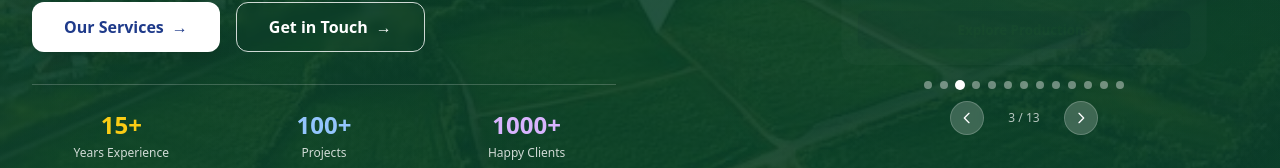
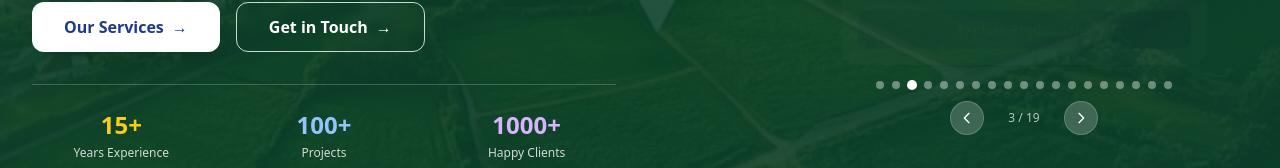
Before and after one commit to Codeby-Sameer/ProjectAG, a React (Vite) app: page / in a window 1280 px wide. Shown: the part 632-800 px from the top of the page. Built offline with nearby package versions, Linux system fonts and the light colour scheme; no server answers.

Commit message:
iam ironman

```diff
--- a/src/components/Hero.jsx
+++ b/src/components/Hero.jsx
@@ -47,7 +47,7 @@ const CompanyServicesCarousel = () => {
     features: ["Film & Entertainment Events", "Corporate Galas", "Media Production", "Award Ceremonies"],
     gradient: "from-orange-500 to-yellow-500",
     dotColor: "bg-orange-500",
-    image: "img/events-media.jpg",
+    image: "img/events.png",
     link: "https://anand-events.vercel.app",
     buttonText: "Explore Events"
   },
@@ -58,7 +58,7 @@ const CompanyServicesCarousel = () => {
     features: ["Global Trading", "Quality Assurance", "Supply Chain Management", "Market Expansion"],
     gradient: "from-teal-500 to-cyan-700",
     dotColor: "bg-teal-500",
-    image: "img/import-export.jpg",
+    image: "img/importexports.png",
     link: "https://anand-trade.vercel.app",
     buttonText: "Explore Trade"
   },
@@ -69,7 +69,7 @@ const CompanyServicesCarousel = () => {
     features: ["Vehicle Monitoring", "Driver Safety", "Emergency Response", "Predictive Analytics"],
     gradient: "from-indigo-500 to-blue-700",
     dotColor: "bg-indigo-500",
-    image: "img/technology-safety.jpg",
+    image: "img/safety.png",
     link: "https://anand-transport-12.vercel.app",
     buttonText: "Explore Safety"
   },
@@ -80,7 +80,7 @@ const CompanyServicesCarousel = () => {
     features: ["Quick Delivery", "Medicine Access", "Quality Assurance", "Healthcare Innovation"],
     gradient: "from-red-500 to-pink-700",
     dotColor: "bg-red-500",
-    image: "img/pharma.jpg",
+    image: "img/pharma.png",
     link: "https://anand-pharma.vercel.app",
     buttonText: "Explore Pharma"
   },
@@ -91,7 +91,7 @@ const CompanyServicesCarousel = () => {
     features: ["Pilgrimage Tours", "Spiritual Guidance", "Cultural Immersion", "Sacred Experiences"],
     gradient: "from-amber-500 to-orange-700",
     dotColor: "bg-amber-500",
-    image: "img/devocation.jpg",
+    image: "img/devocation.png",
     link: "https://anand-devocation.vercel.app",
     buttonText: "Explore Pilgrimage"
   },
@@ -102,7 +102,7 @@ const CompanyServicesCarousel = () => {
     features: ["Travel Planning", "Itinerary Management", "Hotel Bookings", "Destination Coordination"],
     gradient: "from-sky-500 to-blue-600",
     dotColor: "bg-sky-500",
-    image: "img/yatra.jpg",
+    image: "img/yatra.png",
     link: "https://anand-yathra.vercel.app",
     buttonText: "Explore Travel"
   },
@@ -113,7 +113,7 @@ const CompanyServicesCarousel = () => {
     features: ["Security Personnel", "Luxury Transport", "Private Stays", "Discreet Service"],
     gradient: "from-violet-500 to-purple-700",
     dotColor: "bg-violet-500",
-    image: "img/celebrity-service.jpg",
+    image: "img/celebrity.png",
     link: "https://anand-celebrity.vercel.app",
     buttonText: "Explore Services"
   },
@@ -124,7 +124,7 @@ const CompanyServicesCarousel = () => {
     features: ["Secure Storage", "Bank-grade Safety", "Privacy Protection", "Easy Access"],
     gradient: "from-gray-500 to-gray-700",
     dotColor: "bg-gray-500",
-    image: "img/lockers.jpg",
+    image: "img/lockers.png",
     link: "https://anand-lockers.vercel.app",
     buttonText: "Explore Lockers"
   },
@@ -135,7 +135,7 @@ const CompanyServicesCarousel = () => {
     features: ["Equity Trading", "Market Insights", "Portfolio Management", "Investment Guidance"],
     gradient: "from-emerald-500 to-green-700",
     dotColor: "bg-emerald-500",
-    image: "img/share-broking.jpg",
+    image: "img/shares.png",
     link: "https://anand-broking.vercel.app",
     buttonText: "Explore Trading"
   },
@@ -146,10 +146,77 @@ const CompanyServicesCarousel = () => {
     features: ["Wealth Management", "Investment Strategies", "Financial Planning", "Global Markets"],
     gradient: "from-amber-500 to-yellow-700",
     dotColor: "bg-amber-500",
-    image: "img/wealth-consultancy.jpg",
+    image: "img/wealth.png",
     link: "https://anand-wealth-consultancy.vercel.app",
     buttonText: "Explore Wealth"
+  },
+  {
+    title: "Anand Shipping",
+    icon: "📦",
+    description: "Anand Shipping brings a new level of sophistication to logistics. Designed for clients who value precision, privacy, and premium care, we offer an elevated shipping experience where every parcel is treated with the highest level of attention and security.",
+    features: ["Priority Delivery", "Elite Packaging", "White-Glove Handling", "Discreet Logistics"],
+    gradient: "from-blue-500 to-purple-500",
+    dotColor: "bg-blue-500",
+    image: "img/shipping.png",
+    link: "#",
+    buttonText: "Explore Shipping"
+  },
+  {
+    title: "Anand Bank NBFC",
+    icon: "🏦",
+    description: "A modern, future-focused financial institution committed to making credit, investment, and financial growth accessible to everyone with flexible, transparent, and customer-first solutions.",
+    features: ["Quick Approvals", "Business Solutions", "Investment Products", "Transparent Processes"],
+    gradient: "from-green-500 to-teal-500",
+    dotColor: "bg-green-500",
+    image: "img/bank.png",
+    link: "https://anand-bank-nbfc.vercel.app/",
+    buttonText: "Explore Banking"
+  },
+  {
+    title: "Anand Youth",
+    icon: "🌱",
+    description: "A mission-driven community initiative dedicated to serving society with compassion, responsibility, and humanity through youth-driven programs that support people, nature, and the environment.",
+    features: ["Environmental Care", "Food Support", "Clothing Distribution", "Disaster Relief"],
+    gradient: "from-orange-500 to-red-500",
+    dotColor: "bg-orange-500",
+    image: "img/youth.png",
+    link: "https://anand-youth.vercel.app",
+    buttonText: "Explore Youth Initiatives"
+  },
+  {
+    title: "Anand Religious Trust - MAA SENA",
+    icon: "🕉️",
+    description: "A sacred initiative dedicated to preserving the timeless wisdom of Sanatan Dharma and offering genuine solutions to life's challenges through the ancient knowledge of the Vedas.",
+    features: ["Vedic Guidance", "Birth Chart Analysis", "Havan & Pooja", "Live Participation"],
+    gradient: "from-yellow-600 to-orange-600",
+    dotColor: "bg-yellow-600",
+    image: "img/religious-trust.png",
+    link: "https://anand-religious-trust.vercel.app",
+    buttonText: "Explore Spiritual Services"
+  },
+  {
+    title: "Anand Seva Trust",
+    icon: "🤝",
+    description: "A compassionate initiative dedicated to supporting individuals and families facing difficult circumstances through education, care, and guidance.",
+    features: ["Education Support", "Emotional Care", "Protection", "Skill Development"],
+    gradient: "from-blue-500 to-purple-500",
+    dotColor: "bg-blue-500",
+    image: "img/seva-trust.png",
+    link: "https://anand-seva-trust.vercel.app",
+    buttonText: "Explore Seva Trust"
+  },
+  {
+    title: "Anand Foods",
+    icon: "🍽️",
+    description: "A food division offering pure buffalo milk through AmruthDhan and authentic regional Indian delicacies through FamAdda, ensuring purity, safety, and cultural authenticity.",
+    features: ["AmruthDhan Pure Milk", "FamAdda Regional Foods", "Quality Guaranteed", "Cultural Heritage"],
+    gradient: "from-amber-500 to-orange-500",
+    dotColor: "bg-amber-500",
+    image: "img/anand-foods.png",
+    link: "https://anand-foods.vercel.app",
+    buttonText: "Explore Foods"
   }
+
 ];
   // Auto rotate cards
   useEffect(() => {
@@ -187,7 +254,7 @@ const CompanyServicesCarousel = () => {
             {/* Header Section */}
             <div className={`h-28 sm:h-32 bg-gradient-to-br ${currentService.gradient} relative overflow-hidden`}>
               <div
-                className="absolute inset-0 bg-cover bg-center opacity-30
+                className="absolute inset-0 bg-cover bg-center opacity-60
                 transition-transform duration-700 group-hover:scale-110"
                 style={{ backgroundImage: `url(${currentService.image})` }}
               ></div>
--- a/src/components/Sections/Services.jsx
+++ b/src/components/Sections/Services.jsx
@@ -1,11 +1,4 @@
-// components/Services.js
-import React from 'react';
 import { motion } from 'framer-motion';
-import Devocation from '../Devocation';
-
-
-
-
 
 // Animation variants
 const fadeIn = {
@@ -556,7 +549,7 @@ export const BusinessDivisions = () => {
           color: "from-emerald-400 to-emerald-600"
         }
       ],
-      website: "https://anand-bank-nbfc.vercel.app/",
+      website: "https://anand-bank-nbfc.vercel.app/ ",
       image: "img/bank.png"
     },
 
@@ -849,38 +842,7 @@ export const BusinessDivisions = () => {
 
 
 const Services = () => {
-  // Animation variants for staggered fade-in
-  const containerVariants = {
-    hidden: { opacity: 0 },
-    visible: {
-      opacity: 1,
-      transition: {
-        staggerChildren: 0.2,
-        delayChildren: 0.3,
-      },
-    },
-  };
 
-  const itemVariants = {
-    hidden: { y: 50, opacity: 0 },
-    visible: {
-      y: 0,
-      opacity: 1,
-      transition: {
-        duration: 0.6,
-        ease: 'easeOut',
-      },
-    },
-  };
-
-  const fadeIn = {
-    hidden: { opacity: 0, y: 30 },
-    visible: {
-      opacity: 1,
-      y: 0,
-      transition: { duration: 0.7, ease: 'easeOut' },
-    },
-  };
 
   return (
     <>
@@ -904,14 +866,7 @@ const Services = () => {
                 Diversified excellence across multiple sectors, united by our commitment to quality and innovation
               </p>
             </motion.div>
-
-
-
             <BusinessDivisions />
-
-
-
-
           </div>
         </div>
       </section>
```
